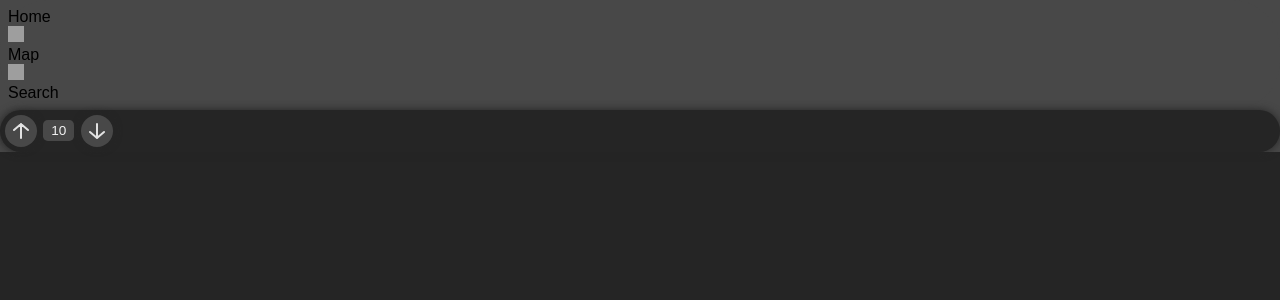
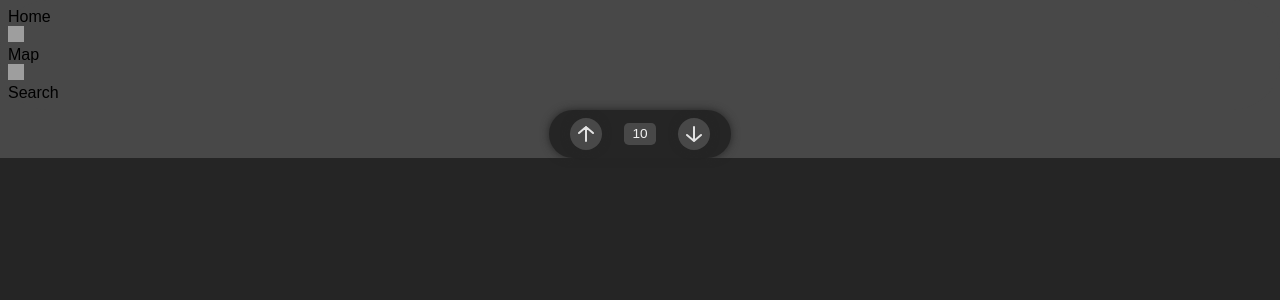
Before and after one commit to quentinvespero/cityrankinghub_frontend, a React (Vite) app: page / in a window 1280 px wide. Shown: the top 300 px of the page. Built offline with nearby package versions, Linux system fonts and the light colour scheme; grey boxes are pictures that could not be loaded.

Commit message:
working on updownvote component + added framer-motion

```diff
--- a/package.json
+++ b/package.json
@@ -10,6 +10,7 @@
     "preview": "vite preview"
   },
   "dependencies": {
+    "framer-motion": "^12.4.4",
     "react": "^18.3.1",
     "react-dom": "^18.3.1",
     "react-error-boundary": "^5.0.0",
--- a/src/components/pages/HomePage.tsx
+++ b/src/components/pages/HomePage.tsx
@@ -2,7 +2,7 @@ import UpDownVote from "../upDownVote/UpDownVote"
 
 const HomePage = () => {
     return (
-        <div>
+        <div className="homePage">
             <UpDownVote/>
         </div>
     )
--- a/src/components/upDownVote/UpDownVote.tsx
+++ b/src/components/upDownVote/UpDownVote.tsx
@@ -11,11 +11,12 @@ const Style = styled.div`
     align-items:center;
     column-gap:.4rem;
     box-shadow:0 0 .5rem ${colors.color4};
+    justify-self:center;
 `
 
 const UpDownVote = () => {
     return (
-        <Style>
+        <Style className="upDownVote">
             <UpDownVoteButton typeOfVote="up"/>
             <UpDownVoteCounter/>
             <UpDownVoteButton typeOfVote="down"/>
--- a/src/components/upDownVote/UpDownVoteButton.tsx
+++ b/src/components/upDownVote/UpDownVoteButton.tsx
@@ -1,6 +1,7 @@
 import { FC } from "react"
 import styled from "styled-components"
 import { colors } from "../../style/variables"
+import { motion } from "framer-motion"
 
 interface UpDownVoteButtonProps {
     typeOfVote: 'up' | 'down'
@@ -12,6 +13,13 @@ const Style = styled.div`
     padding:.5rem;
     border-radius:3rem;
     box-shadow:0 0 .5rem ${colors.color4};
+    transition:ease-in-out .15s;
+    cursor:pointer;
+
+    &:hover{
+        /* background:${colors.color3_dark}; */
+        filter:brightness(1.3);
+    }
 `
 
 const UpDownVoteButton: FC<UpDownVoteButtonProps> = ({ typeOfVote }) => {
@@ -20,11 +28,16 @@ const UpDownVoteButton: FC<UpDownVoteButtonProps> = ({ typeOfVote }) => {
     const svgArrowDirection = typeOfVote ? typeOfVote === 'up' ? 'M8 1L8 15M8 1L15 7M8 1L1 7' : 'M8 15L8 1M8 15L1 9M8 15L15 9' : 'M1 8L15 8M1 1M1 15'
 
     return (
-        <Style>
-            <svg width="16" height="16" viewBox="0 0 16 16" fill="none" xmlns="http://www.w3.org/2000/svg">
-                <path d={svgArrowDirection} stroke="#E2E2E2" stroke-width="2" stroke-linecap="round" stroke-linejoin="round" />
-            </svg>
+            <motion.button
+                whileHover={{ scale: 1.1 }}
+                whileTap={{ scale: 0.9 }}
+            >
+        <Style className="upDownVoteButton">
+                <svg width="16" height="16" viewBox="0 0 16 16" fill="none" xmlns="http://www.w3.org/2000/svg">
+                    <path d={svgArrowDirection} stroke="#E2E2E2" stroke-width="2" stroke-linecap="round" stroke-linejoin="round" />
+                </svg>
         </Style>
+            </motion.button>
     )
 }
 
```
Also changed, not shown: 1 other file (tests, documents, lock files or other folders).
